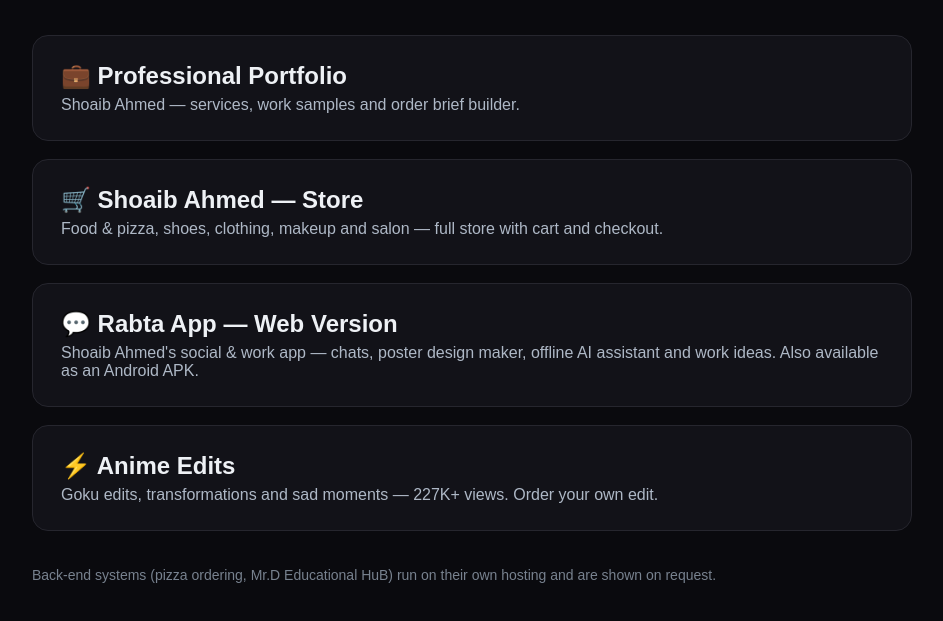
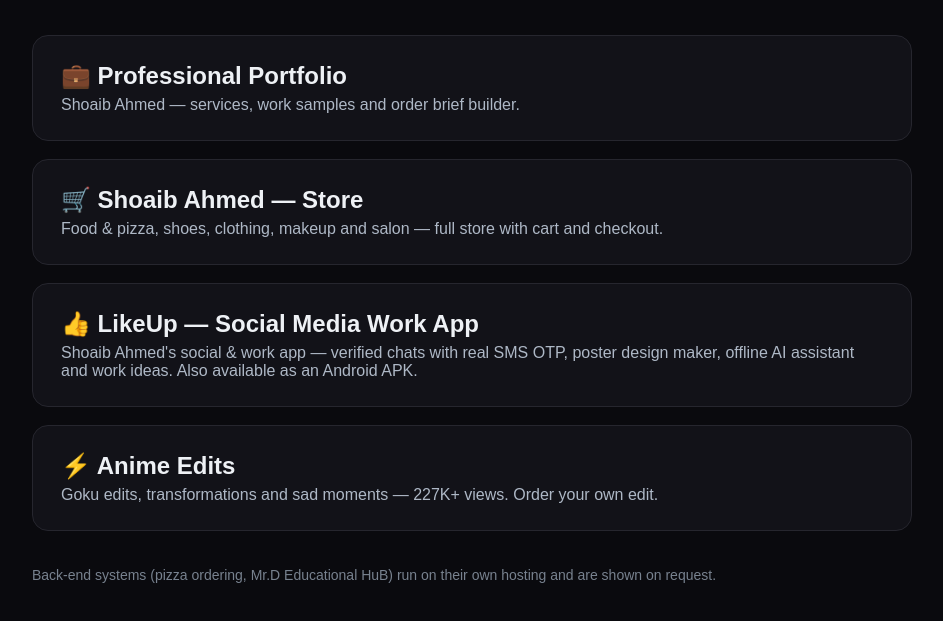
Before and after one commit to pyblitz/shoaib-websites, a plain HTML site: page index.html in a window 1280 px wide. Shown: the part 137-758 px from the top of the page, without its empty margins (168-1111 px from the left). Drawn offline with Linux system fonts and the light colour scheme.

Commit message:
Fix: OG tags on LikeUp page + hub card points to LikeUp

```diff
--- a/index.html
+++ b/index.html
@@ -23,7 +23,7 @@ h1{font-size:44px;margin:0 0 6px} h1 span{color:#2f7cf6}
 <div class="tag">Clean. Professional. Digital. — Graphic Designer &amp; Video Editor</div>
 <a class="card" href="portfolio/"><h2>💼 Professional Portfolio</h2><p>Shoaib Ahmed — services, work samples and order brief builder.</p></a>
 <a class="card" href="store/"><h2>🛒 Shoaib Ahmed — Store</h2><p>Food &amp; pizza, shoes, clothing, makeup and salon — full store with cart and checkout.</p></a>
-<a class="card" href="rabta/"><h2>💬 Rabta App — Web Version</h2><p>Shoaib Ahmed's social &amp; work app — chats, poster design maker, offline AI assistant and work ideas. Also available as an Android APK.</p></a>
+<a class="card" href="likeup/"><h2>👍 LikeUp — Social Media Work App</h2><p>Shoaib Ahmed's social &amp; work app — verified chats with real SMS OTP, poster design maker, offline AI assistant and work ideas. Also available as an Android APK.</p></a>
 <a class="card" href="anime/"><h2>⚡ Anime Edits</h2><p>Goku edits, transformations and sad moments — 227K+ views. Order your own edit.</p></a>
 <div class="foot">Back-end systems (pizza ordering, Mr.D Educational HuB) run on their own hosting and are shown on request.</div>
 </div></body></html>
```
Also changed, not shown: likeup/index.html (+6 -0 lines).
